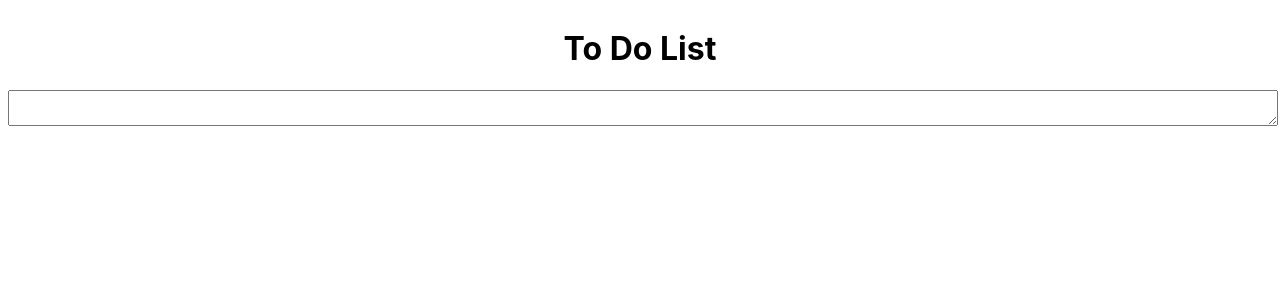
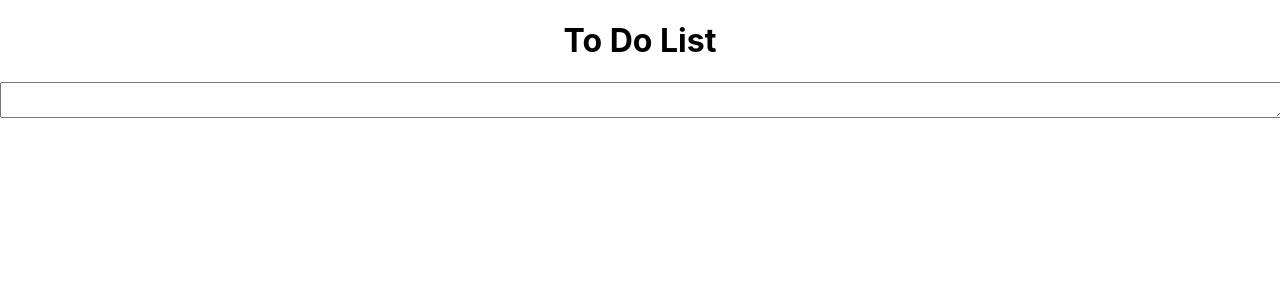
Before and after one commit to CrafterKolyan/todo, a Jekyll site: the page built from index.html, in a window 1280 px wide. Shown: the top 300 px of the page. Built offline with Jekyll 4.4.1, drawn with Linux system fonts in a browser that asks for light colours.

Commit message:
Remove margin and padding for html and body

```diff
--- a/css/main.css
+++ b/css/main.css
@@ -1,12 +1,14 @@
-html {
-    min-height: 100%
+html, body
+{
+  min-height: 100%;
+  padding: 0;
+  margin: 0;
 }
 
 body {
     font-family: -apple-system, "Segoe UI", Roboto, "Helvetica Neue", Arial, "Noto Sans", "Liberation Sans", sans-serif,
         "Apple Color Emoji", "Segoe UI Emoji", "Segoe UI Symbol", "Noto Color Emoji";
     word-wrap: break-word;
-    min-height: 100%
 }
 
 .center {
```
